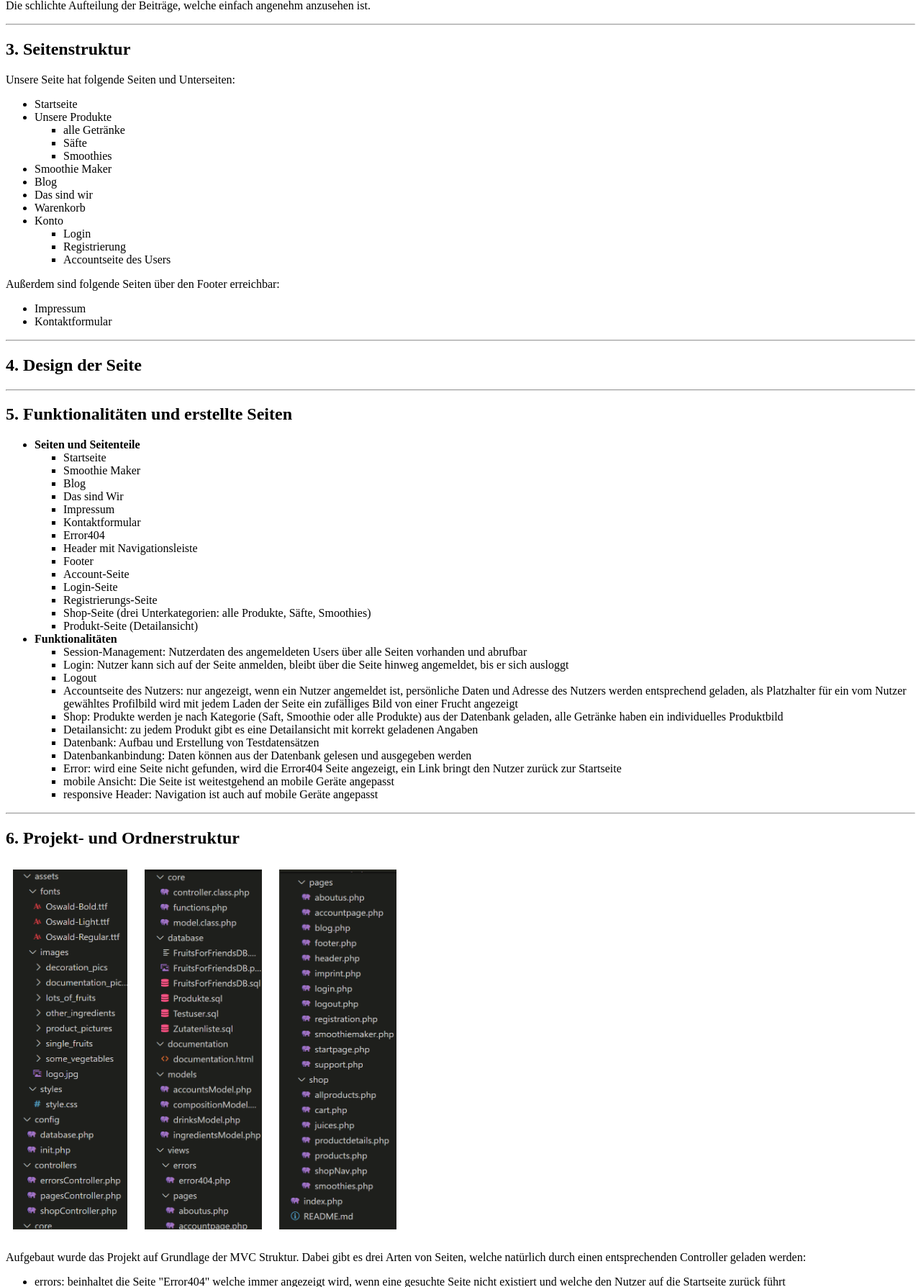
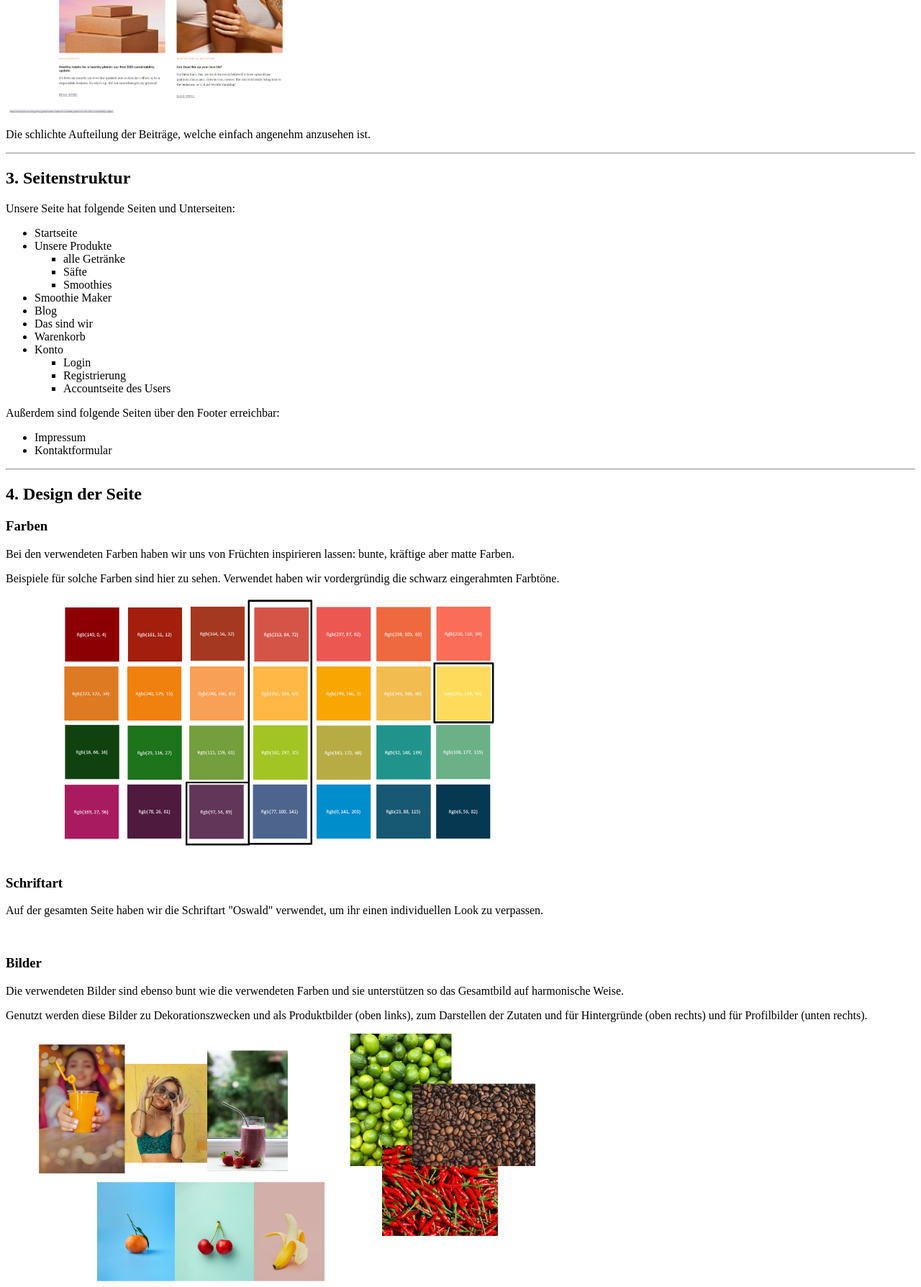
Before and after one commit to anna-lisa1404/FruitsForFriends, a PHP site: page /documentation/documentation.html in a window 1280 px wide. Shown: the part 3149-4937 px from the top of the page at 72% size. Run offline with PHP 8.4, Linux system fonts and the light colour scheme.

Commit message:
Doku soweit fertig

```diff
--- a/Projekt_FruitsForFriends/assets/styles/documentation_style.css
+++ b/Projekt_FruitsForFriends/assets/styles/documentation_style.css
@@ -20,3 +20,8 @@
     height: 600px;
     width: auto;
 }
+
+.design-pictures img {
+    height: 350px;
+    width: auto;
+}
--- a/Projekt_FruitsForFriends/documentation/documentation.html
+++ b/Projekt_FruitsForFriends/documentation/documentation.html
@@ -16,6 +16,7 @@
                 Projekt bearbeitet von Sarah Schelle, Salma Alkhaiyal, Anna-Lisa Merkel
             </p>
 
+            <h2>0. Inhaltsverzeichnis</h2>
             <ol class="documentation-contents">
                 <li>Projektbeschreibung</li>
                 <li>Recherche</li>
@@ -24,6 +25,7 @@
                 <li>Funktionalitäten und erstellte Seiten</li>
                 <li>Projekt- und Ordnerstruktur</li>
                 <li>Datenbank</li>
+                <li>Aufgabenverteilung/Aufwand</li>
                 <li>fehlende/unvollständige Funktionalitäten</li>
                 <li>Herausforderungen/Probleme bei der Arbeit</li>
                 <li>verwendete Software</li>
@@ -32,6 +34,9 @@
             <!-- --------------------------------------------------------------------------------- -->
             <hr>
             <h2>1. Projektbeschreibung</h2>
+            <h3>Projektidee</h3>
+            <p>Im Rahmen der Veranstaltung zum Thema Webprogrammierung haben wir uns dazu entschlossen, einen Online-Shop für den Verkauf von Säften und Smoothies aus Zutaten in Bio-Qualität zu erstellen. Säfte und Smoothies aus puren Früchten sind gesund
+                und einfach lecker. Gerade zur aktuellen Pandemiezeit kann jeder ein paar leckere extra-Vitamine gebrauchen, denn sie tun sowohl dem Körper als auch der Seele gut. Darum haben wir uns für dieses Thema entschieden.</p>
 
             <!-- --------------------------------------------------------------------------------- -->
             <hr>
@@ -105,6 +110,22 @@
             <!-- --------------------------------------------------------------------------------- -->
             <hr>
             <h2>4. Design der Seite</h2>
+            <h3>Farben</h3>
+            <p>Bei den verwendeten Farben haben wir uns von Früchten inspirieren lassen: bunte, kräftige aber matte Farben.</p>
+            <p>Beispiele für solche Farben sind hier zu sehen. Verwendet haben wir vordergründig die schwarz eingerahmten Farbtöne.</p>
+            <div class="design-pictures">
+                <img src="../assets/images/documentation_pictures/farben.png" alt="unsere verwendeten Farben">
+            </div>
+            <br>
+            <h3>Schriftart</h3>
+            <p>Auf der gesamten Seite haben wir die Schriftart "Oswald" verwendet, um ihr einen individuellen Look zu verpassen.</p>
+            <br>
+            <h3>Bilder</h3>
+            <p>Die verwendeten Bilder sind ebenso bunt wie die verwendeten Farben und sie unterstützen so das Gesamtbild auf harmonische Weise.</p>
+            <p>Genutzt werden diese Bilder zu Dekorationszwecken und als Produktbilder (oben links), zum Darstellen der Zutaten und für Hintergründe (oben rechts) und für Profilbilder (unten rechts).</p>
+            <div class="design-pictures">
+                <img src="../assets/images/documentation_pictures/beispielbilder.png" alt="Beispiele verwendeter Bilder">
+            </div>
 
             <!-- --------------------------------------------------------------------------------- -->
             <hr>
@@ -175,20 +196,71 @@
                 <img src="../assets/images/documentation_pictures/FruitsForFriendsDB.png" alt="Fruits for Friends Datenbank">
             </div>
             <h3>ingredients</h3>
+            <p>Hier werden die Zutaten der Getränke gespeichert, mit einer Kategorie (Obst, Gemüse, Andere) und der Herkunftsregion (z.B. heimisch, mediterran, exotisch).</p>
             <h3>composition_of_drinks</h3>
+            <p>Dies ist eine Verbindungstabelle zwischen Getränken und ihren Zutaten, welche außerdem die Mengen der Zutaten in Prozent angibt.</p>
             <h3>drinks</h3>
+            <p>Hier werden alle Produkte gespeichert mit dem jeweiligen Preis, der Art (Saft oder Smoothie) und dem vordergründigen Geschmack (z.B süß, sauer, bitter).</p>
             <h3>mixed_smoothies</h3>
+            <p>In dieser Tabelle werden die von den Nutzern gemixten Smoothies gespeichert. Die dazugehörige Funktionalität "Smoothie Maker" konnte im Rahmen dieses Projekts allerdings nicht umgesetzt werden.</p>
             <h3>accounts</h3>
+            <p>Hier werden die Daten aller registrierten Nutzer gespeichert.</p>
             <h3>addresses</h3>
+            <p>Hier werden die Adressen aller registrierten Nutzer gespeichert.</p>
             <h3>orders</h3>
+            <p>In diese Tabelle werden abgeschlossene Bestellungen mit dem Gesamtpreis und dem Bestelldatum gespeichert.</p>
             <h3>orderitems</h3>
+            <p>Dies ist eine Verbindungstabelle zwischen Bestellungen und Produkten, welche auch die Menge des jeweiligen Produks spezifiziert.</p>
 
             <!-- --------------------------------------------------------------------------------- -->
             <hr>
-            <h2>8. fehlende/unvollständige Funktionalitäten</h2>
+            <h2>8. Aufgabenverteilung/Aufwand</h2>
+            <p>Folgende Aufgaben haben die Teammitglieder bearbeitet:</p>
+            <h3>Sarah Schelle</h3>
+            <ul>
+                <li>Mockups (Mobil- und Desktopversion) und Entwürfe für Produktseite, Warenkorb, Footer</li>
+                <li>Logoentwurf</li>
+                <li>Startseite (beinhaltet den Aufbau und die Gestaltung)</li>
+                <li>Supportformular (beinhaltet den Aufbau und die Gestaltung)</li>
+                <li>Über Uns Seite (beinhaltet den Aufbau und die Gestaltung)</li>
+                <li>Smoothie Maker Informations-Seite (beinhaltet den Aufbau und die Gestaltung)</li>
+            </ul>
+            <h3>Salma Alkhaiyal</h3>
+            <ul>
+                <li>Wireframes</li>
+                <li>Registrierungsseite (beinhaltet den Aufbau, die Gestaltung und die Funktionalität)</li>
+                <li>Blogseite (beinhaltet den Aufbau und die Gestaltung)</li>
+                <li>Impressum (beinhaltet den Aufbau und die Gestaltung)</li>
+            </ul>
+            <h3>Anna-Lisa Merkel</h3>
+            <ul>
+                <li>Entwurf und Implementierung der Datenbank</li>
+                <li>Aufbau der Ordner- und Programmstruktur</li>
+                <li>Aufbau des MVC</li>
+                <li>Aufbau des Headers mit der Navigation (normal und responsive)</li>
+                <li>Login Seite (beinhaltet den Aufbau, die Gestaltung und die Funktionalität)</li>
+                <li>Account Seite (beinhaltet den Aufbau, die Gestaltung und die Funktionalität)</li>
+                <li>Shop mit Produktseiten und Detailseite (beinhaltet Aufbau und Gestaltung, Ausgabe der Produkte und Anzeigen der Produkte in der jeweiligen Detailansicht)</li>
+                <li>Aufbau der Error Seite (beinhaltet den Aufbau und die Gestaltung)</li>
+                <li>Anpassung der erstellten Seiten an mobile Ansicht</li>
+                <li>Erstellung der documentation.html</li>
+                <li>Implementierung von Testdatensätzen als sql Skripte</li>
+                <li>"Überwachung und Verwaltung" der Projektdateien</li>
+            </ul>
+            <h3>Gemeinsam</h3>
+            <ul>
+                <li>Überlegen von Testdatensätzen für die Datenbank</li>
+                <li>Zusammenstellung der Dokumentation</li>
+                <li>Präsentationen</li>
+            </ul>
+
+            <!-- --------------------------------------------------------------------------------- -->
+            <hr>
+            <h2>9. fehlende/unvollständige Funktionalitäten</h2>
             <p>Folgende wichtige Funktionalitäten sind leider unvollständig oder fehlen komplett:</p>
             <ul>
                 <li>Registrierung (Seite vorhanden, Funktionalität unvollständig)</li>
+                <li>Umfangreichere Möglichkeiten zur Filterung von Produkten</li>
                 <li>Warenkorb und damit Abschluss des Kaufvorgangs</li>
                 <li>Funktionalitäten mit JavaScript</li>
                 <li>Möglichkeit zur Änderung von Nutzerdaten</li>
@@ -197,11 +269,18 @@
 
             <!-- --------------------------------------------------------------------------------- -->
             <hr>
-            <h2>9. Herausforderungen/Probleme bei der Arbeit</h2>
+            <h2>10. Herausforderungen/Probleme bei der Arbeit</h2>
+            <p>Eine Schwierigkeit bestand darin, sich die Zeit effektiv einzuteilen, welche sowieso viel schneller umging als gedacht. Das führte nicht selten zu Stress und damit verbundenen Flüchtigkeitsfehlern welche natürlich äußerst frustrierend sein
+                können.
+            </p>
+            <p>Weiterhin verlief die Kommunikation nicht immer optimal, wodurch teilweise Unklarheit beim weiteren Vorgehen herrschte und gesetzte Fristen sich verspäteten.</p>
+            <p>Besonders zu Beginn hatten wir noch teils große Schwierigkeiten im Umgang mit html und css, vor allem aber mit php. Im Laufe des Projekts und Semesters konnten diese Schwierigkeiten teilweise recht gut, teilweise aber auch nur ein wenig überwunden
+                werden. Das ist vielleicht auch einer der Gründe für die recht ungleich verteilte Arbeitslast, welche auf die Person, die es letztendlich trifft, auch ganz schön belastend wirken kann.</p>
+            <p>Außerdem behinderten auch eine allgemein gedrückte Stimmung und das ein oder andere Probleme mit einem selber und im privaten ein wenig die Bewältigung des Projekts. In dem Aspekt hatten wir wohl einfach ein wenig Pech.</p>
 
             <!-- --------------------------------------------------------------------------------- -->
             <hr>
-            <h2>10. Verwendete Software</h2>
+            <h2>11. Verwendete Software</h2>
             <p>Folgende Software haben wir für die Arbeit am Projekt genutzt:</p>
             <ul>
                 <li>Programmierumgebung: Visual Studio Code</li>
```
Also changed, not shown: Projekt_FruitsForFriends/assets/images/documentation_pictures/beispielbilder.png (added), Projekt_FruitsForFriends/assets/images/documentation_pictures/farben.png (added).
